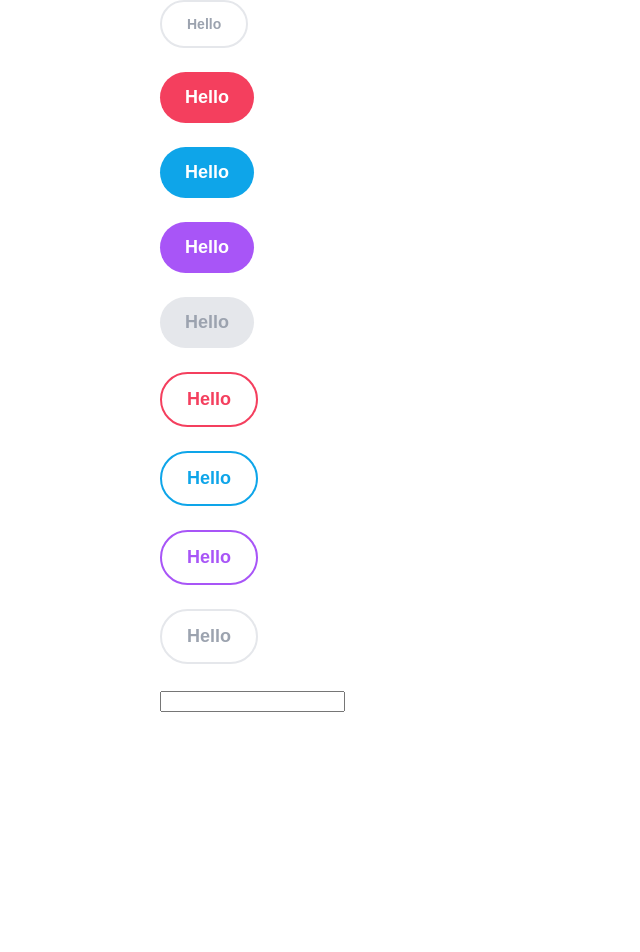
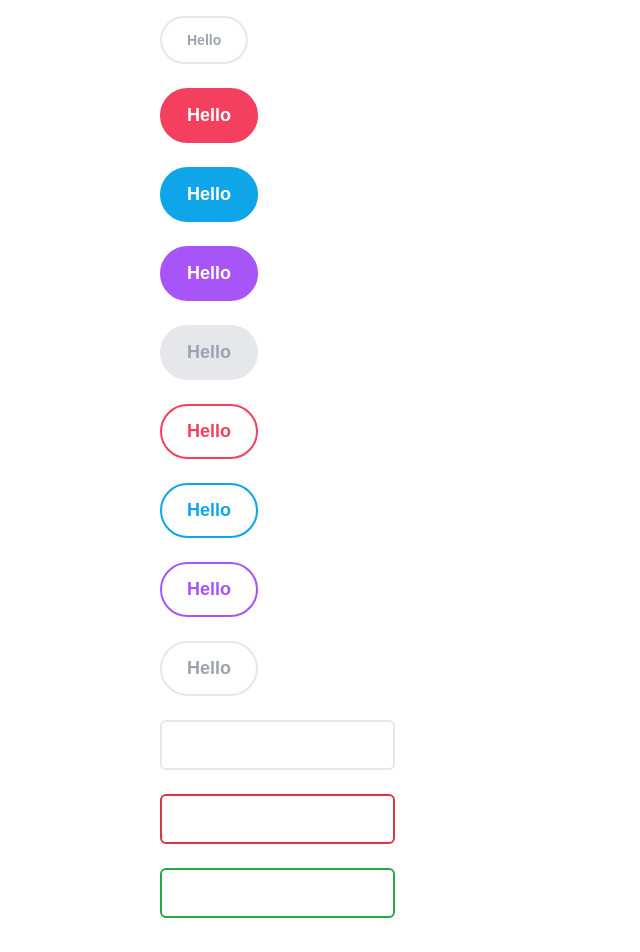
Before and after one commit to cherry-design-system/documentation, a Next.js app: page / in a window 1280 px wide. Shown: the part 961-1913 px from the top of the page, without its empty margins (0-640 px from the left). Before the commit the page ends 1823 px from the top, so only its background shows below. Built offline with nearby package versions, Linux system fonts and the light colour scheme.

Commit message:
feat: basic input styles

```diff
--- a/src/components/Layout/Button/Button.styles.js
+++ b/src/components/Layout/Button/Button.styles.js
@@ -28,6 +28,7 @@ export const buttonStyles = (theme, variant, size, frame, disabled) => css`
 		padding: 15px 25px;
 		border-radius: 100px;
 		background: ${theme.colors.primary};
+		border: solid 2px ${theme.colors.primary};
 		color: ${theme.colors.light};
 		font-weight: 600;
 		box-shadow: 0 0 0 0 ${theme.colors.primaryLight};
@@ -35,6 +36,7 @@ export const buttonStyles = (theme, variant, size, frame, disabled) => css`
 		@media (hover: hover) {
 			&:hover:not([disabled]) {
 				background: ${theme.colors.primaryDark};
+				border-color: ${theme.colors.primaryDark};
 			}
 		}
 
@@ -79,6 +81,7 @@ export const buttonStyles = (theme, variant, size, frame, disabled) => css`
 		padding: 15px 25px;
 		border-radius: 100px;
 		background: ${theme.colors.secondary};
+		border: solid 2px ${theme.colors.secondary};
 		color: ${theme.colors.light};
 		font-weight: 600;
 		box-shadow: 0 0 0 0 ${theme.colors.secondaryLight};
@@ -86,6 +89,7 @@ export const buttonStyles = (theme, variant, size, frame, disabled) => css`
 		@media (hover: hover) {
 			&:hover:not([disabled]) {
 				background: ${theme.colors.secondaryDark};
+				border-color: ${theme.colors.secondaryDark};
 			}
 		}
 
@@ -130,6 +134,7 @@ export const buttonStyles = (theme, variant, size, frame, disabled) => css`
 		padding: 15px 25px;
 		border-radius: 100px;
 		background: ${theme.colors.tertiary};
+		border: solid 2px ${theme.colors.tertiary};
 		color: ${theme.colors.light};
 		font-weight: 600;
 		box-shadow: 0 0 0 0 ${theme.colors.tertiaryLight};
@@ -137,6 +142,7 @@ export const buttonStyles = (theme, variant, size, frame, disabled) => css`
 		@media (hover: hover) {
 			&:hover:not([disabled]) {
 				background: ${theme.colors.tertiaryDark};
+				border-color: ${theme.colors.tertiaryDark};
 			}
 		}
 
@@ -179,6 +185,7 @@ export const buttonStyles = (theme, variant, size, frame, disabled) => css`
 	!frame &&
 	css`
 		background: ${theme.colors.grayLight};
+		border-color: ${theme.colors.grayLight};
 		color: ${theme.colors.gray};
 		cursor: not-allowed;
 	`}
--- a/src/components/Layout/Input/Input.js
+++ b/src/components/Layout/Input/Input.js
@@ -7,6 +7,8 @@ function Input({
 	variant = "primary",
 	size = "default",
 	type = "text",
+	success,
+	error,
 	...props
 }) {
 	return (
@@ -14,7 +16,15 @@ function Input({
 			type={type}
 			className={className}
 			css={(theme) =>
-				inputStyles(theme, type, variant, size, props.disabled)
+				inputStyles(
+					theme,
+					type,
+					variant,
+					size,
+					props.disabled,
+					success,
+					error,
+				)
 			}
 			{...props}
 		/>
--- a/src/components/Layout/Input/Input.styles.js
+++ b/src/components/Layout/Input/Input.styles.js
@@ -2,11 +2,79 @@ import { css } from "@emotion/react";
 import { resetButtonStyles } from "../../../assets/styles/helperStyles";
 import { Breakpoints, mq } from "../../../assets/styles/mq";
 
-export const inputStyles = (theme, type, variant, size, disabled) => css`
+export const inputStyles = (
+	theme,
+	type,
+	variant,
+	size,
+	disabled,
+	success,
+	error,
+) => css`
+	appearance: none;
+	border: none;
+	transition: all 0.3s ease;
+	line-height: 1;
+
+	${size === "default"
+		? css`
+				font-size: ${theme.sizes.input.size.mobile};
+				line-height: 1;
+
+				${mq(Breakpoints.lg)} {
+					font-size: ${theme.sizes.input.size.desktop};
+				}
+		  `
+		: css`
+				font-size: ${theme.sizes.inputBig.size.mobile};
+
+				${mq(Breakpoints.lg)} {
+					font-size: ${theme.sizes.inputBig.size.desktop};
+				}
+		  `}
+
 	${disabled &&
 	css`
 		background: ${theme.colors.grayLight};
 		color: ${theme.colors.gray};
 		cursor: not-allowed;
 	`}
+
+	${(type === "text") |
+		(type === "number") |
+		(type === "phone") |
+		(type === "email") &&
+	css`
+		border-radius: 6px;
+		padding: 15px 25px;
+		background: ${theme.colors.light};
+		border: solid 2px ${theme.colors.grayLight};
+		box-shadow: 0 0 0 0 ${theme.colors.secondaryLight};
+
+		${error &&
+		css`
+			border-color: ${theme.colors.error};
+		`}
+
+		${success &&
+		css`
+			border-color: ${theme.colors.success};
+		`}
+
+			@media (hover: hover) {
+			&:hover:not([disabled]) {
+				border-color: ${theme.colors.secondary};
+			}
+		}
+
+		&:focus:not([disabled]) {
+			border-color: ${theme.colors.secondary};
+			box-shadow: 0 0 0 4px ${theme.colors.secondaryLight};
+			outline: none;
+		}
+
+		&:active:not([disabled]) {
+			box-shadow: 0 0 0 2px ${theme.colors.secondaryLight};
+		}
+	`}
 `;
--- a/src/pages/index.js
+++ b/src/pages/index.js
@@ -96,6 +96,14 @@ function Index({ posts = [] }) {
 						<br />
 						<br />
 						<Input />
+						<br />
+						<br />
+						<Input error />
+						<br />
+						<br />
+						<Input success />
+						<br />
+						<br />
 					</Col>
 					<Col xs={12} lg={4} textAlign="center">
 						<Image
```
